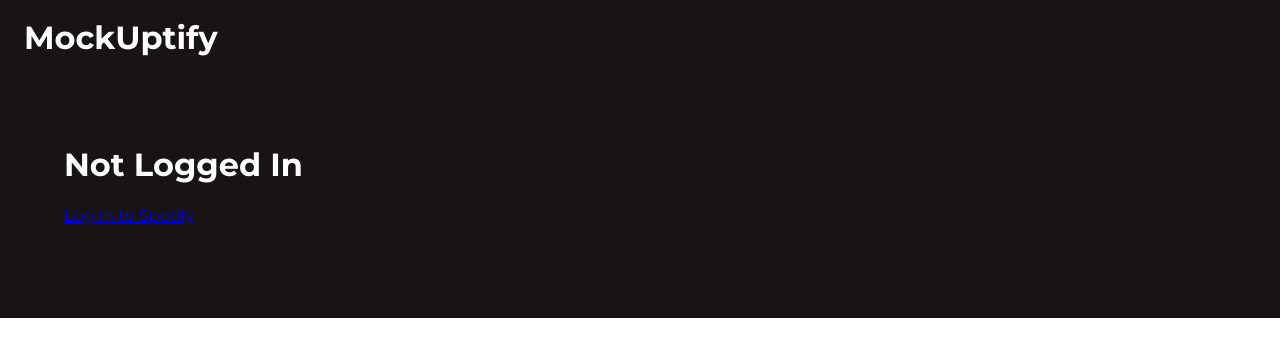
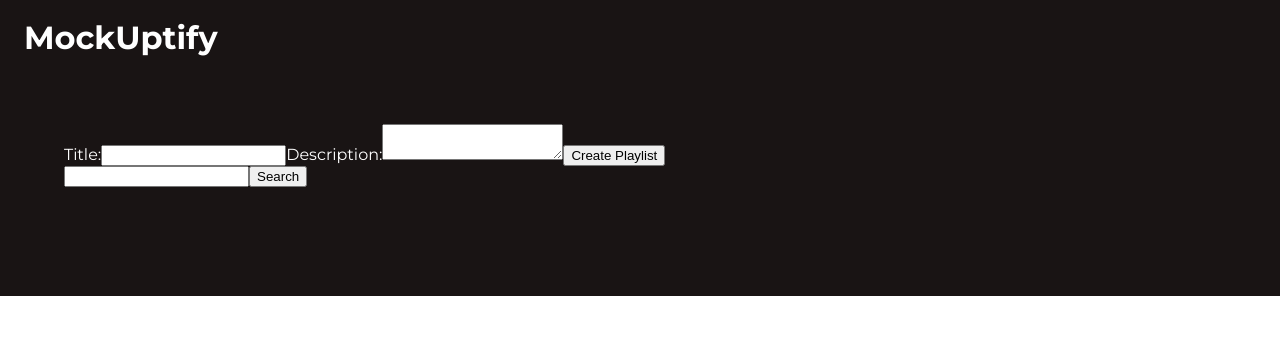
Before and after one commit to efranandiAR/homework-2, a React (Create React App) app: page /create-playlist in a window 1280 px wide. Shown: the top 356 px of the page. Built offline with nearby package versions, Linux system fonts and the light colour scheme.

Commit message:
Route pages

```diff
--- a/package.json
+++ b/package.json
@@ -3,13 +3,17 @@
   "version": "0.1.0",
   "private": true,
   "dependencies": {
+    "@reduxjs/toolkit": "^1.8.1",
     "@testing-library/jest-dom": "^5.16.2",
     "@testing-library/react": "^12.1.4",
     "@testing-library/user-event": "^13.5.0",
     "axios": "^0.26.1",
     "react": "^17.0.2",
     "react-dom": "^17.0.2",
+    "react-redux": "^7.2.8",
+    "react-router-dom": "^5.3.0",
     "react-scripts": "5.0.0",
+    "redux": "^4.1.2",
     "web-vitals": "^2.1.4"
   },
   "scripts": {
--- a/src/App.js
+++ b/src/App.js
@@ -1,8 +1,12 @@
+import { Provider } from 'react-redux';
+import store from './store';
 import './App.css';
 import Home from './pages/home';
+import { RoutePages } from './router';
 
 function App() {
   return (
+    <Provider store={store}>
       <div className="App">
         <header className="App-header">
           <div className="App-title">
@@ -10,10 +14,11 @@ function App() {
           </div>
         </header>
         <div className="Container">
-        <Home/>
+          <RoutePages />
         </div>
         <footer></footer>
       </div>
+    </Provider>
   );
 }
 
--- /dev/null
+++ b/src/components/LogIn/index.js
@@ -0,0 +1,33 @@
+import { useEffect } from "react";
+import { useDispatch, useSelector } from "react-redux";
+import { setToken } from "../../token-slice";
+
+export default function LogIn() {
+  const CLIENT_ID = "675110b87a764b42b3a51622ddaa8178";
+  const REDIRECT_URI = "http://localhost:3000/";
+  const SCOPE = "playlist-modify-private";
+  const AUTH_ENDPOINT = "https://accounts.spotify.com/authorize";
+  const RESPONSE_TYPE = "token";
+
+  const currentToken = useSelector((state) => state.token.value);
+  const dispatch = useDispatch();
+
+  useEffect(() => {
+    const hash = window.location.hash;
+    let tokenSplit;
+
+    if (!currentToken && hash) {
+        tokenSplit = hash.substring(1).split("&").find(elem => elem.startsWith("access_token")).split("=")[1];
+
+        window.location.hash = "";
+    }
+    dispatch(setToken(tokenSplit));
+  }, [])
+
+  return (
+    <div>
+      <h1>Not Logged In</h1>
+      <a href={`${AUTH_ENDPOINT}?client_id=${CLIENT_ID}&redirect_uri=${REDIRECT_URI}&scope=${SCOPE}&response_type=${RESPONSE_TYPE}`}>Log In to Spotify</a>
+    </div>
+  );
+}
--- a/src/components/PlaylistForm/index.js
+++ b/src/components/PlaylistForm/index.js
@@ -5,9 +5,17 @@ const PlaylistFormComponent = ({ playlist, HandleOnSubmitPlaylist, HandleOnChang
   return(
     <form onSubmit={HandleOnSubmitPlaylist}>
       <label htmlFor="title">Title:</label>
-      <input id="title" field="title" type="text" minLength={10} onChange={HandleOnChangePlaylist} value={playlist.title}/>
+      <input
+        id="title"
+        name="title"
+        type="text"
+        minLength={10}
+        onChange={HandleOnChangePlaylist} />
       <label htmlFor="description">Description:</label>
-      <textarea id="description" field="description" onChange={HandleOnChangePlaylist} value={playlist.description} />
+      <textarea
+        id="description"
+        name="description"
+        onChange={HandleOnChangePlaylist} />
       <button className="btn">Create Playlist</button>
     </form>
   );
--- a/src/pages/home/index.js
+++ b/src/pages/home/index.js
@@ -1,37 +1,19 @@
-import { useState, useEffect } from "react";
+import { useState } from "react";
 import axios from "axios";
 import Tracks from "../../components/Tracks";
 import PlaylistFormComponent from "../../components/PlaylistForm";
+import { useSelector } from "react-redux";
 
 export default function Home() {
-  const CLIENT_ID = "675110b87a764b42b3a51622ddaa8178";
-  const REDIRECT_URI = "http://localhost:3000/";
-  const SCOPE = "playlist-modify-private";
-  const AUTH_ENDPOINT = "https://accounts.spotify.com/authorize";
-  const RESPONSE_TYPE = "token";
-
-  const [token, setToken] = useState("");
+  const currentToken = useSelector((state) => state.token.value);
   const [searchKey, setSearchKey] = useState("");
   const [tracks, setTracks] = useState([]);
-
-  useEffect(() => {
-    const hash = window.location.hash;
-    let tokenSplit;
-
-    if (!token && hash) {
-        tokenSplit = hash.substring(1).split("&").find(elem => elem.startsWith("access_token")).split("=")[1];
-
-        window.location.hash = "";
-    }
-
-    setToken(tokenSplit);
-  }, [])
 
   const searchTracks = async (e) => {
     e.preventDefault()
     const {data} = await axios.get("https://api.spotify.com/v1/search", {
       headers: {
-        Authorization: `Bearer ${token}`
+        Authorization: `Bearer ${currentToken}`
       },
       params: {
         q: searchKey,
@@ -54,22 +36,22 @@ export default function Home() {
 
   const [playlist, setPlaylist] = useState({
     title: "",
-    description:""
+    description:"",
   });
 
   const HandleOnChangePlaylist = (e) => {
-    const { field, value } = e.target;
-    setPlaylist((prevPlaylist) => ({...prevPlaylist, [field]: value }));
+    const { name, value } = e.target;
+    setPlaylist({...playlist, [name]: value });
+    console.log(playlist);
   }
 
   const AddPlaylist = async (e) => {
-		e.preventDefault();
-		const uris = isSelected.map(item => item.uri);
+		const uris = isSelected;
 		console.log(uris);
 		axios
 			.get("https://api.spotify.com/v1/me", {
 				headers: {
-					Authorization: `Bearer ${token}`,
+					Authorization: `Bearer ${currentToken}`,
 				},
 			})
 			.then(function (response) {
@@ -81,10 +63,11 @@ export default function Home() {
 							name: playlist.title,
 							description: playlist.description,
 							public: false,
+              collaborative: false,
 						},
 						{
 							headers: {
-								Authorization: `Bearer ${token}`,
+								Authorization: `Bearer ${currentToken}`,
 							},
 						}
 					)
@@ -94,7 +77,7 @@ export default function Home() {
 							{ uris: uris },
 							{
 								headers: {
-									Authorization: `Bearer ${token}`,
+									Authorization: `Bearer ${currentToken}`,
 								},
 							}
 						);
@@ -111,7 +94,7 @@ export default function Home() {
   return(
     <div>
       <div>
-        {token ?
+        {
           <div>
             <div>
               <PlaylistFormComponent
@@ -132,15 +115,6 @@ export default function Home() {
               />
             </div>
           </div>
-          : <h1>Not Logged In</h1>
-        }
-      </div>
-      <div>
-        {!token ?
-          <div>
-            <a href={`${AUTH_ENDPOINT}?client_id=${CLIENT_ID}&redirect_uri=${REDIRECT_URI}&scope=${SCOPE}&response_type=${RESPONSE_TYPE}`}>Log In to Spotify</a>
-          </div>
-          : <div></div>
         }
       </div>
     </div>
--- /dev/null
+++ b/src/router.js
@@ -0,0 +1,31 @@
+import {
+  BrowserRouter as Router,
+  Switch,
+  Route,
+  Redirect
+} from "react-router-dom"
+import { useSelector } from "react-redux";
+import Home from "./pages/home";
+import LogIn from "./components/LogIn";
+
+function App() {
+  const currentToken = useSelector((state) => state.token.value);
+
+  return (
+    <Router>
+      <Switch>
+        <Route path="/create-playlist">
+          <Home />
+        </Route>
+        <Route path="/">
+          { currentToken ?
+            <Redirect to="/create-playlist" />
+            : <LogIn />
+          }
+        </Route>
+      </Switch>
+    </Router>
+  );
+}
+
+export { App as RoutePages };
--- /dev/null
+++ b/src/store.js
@@ -0,0 +1,8 @@
+import { configureStore } from "@reduxjs/toolkit";
+import tokenReducer from "./token-slice";
+
+export default configureStore({
+  reducer: {
+    token: tokenReducer,
+  }
+});
--- /dev/null
+++ b/src/token-slice.js
@@ -0,0 +1,17 @@
+import { createSlice } from "@reduxjs/toolkit";
+
+export const tokenSlice = createSlice({
+  name: "token",
+  initialState: {
+    value: "",
+  },
+  reducers: {
+    setToken: (state, action) => {
+      state.value = action.payload;
+    }
+  }
+});
+
+export const { setToken } = tokenSlice.actions;
+
+export default tokenSlice.reducer;
```
Also changed, not shown: 1 other file (tests, documents, lock files or other folders). Lines whose indentation alone changed are shown as unchanged.
